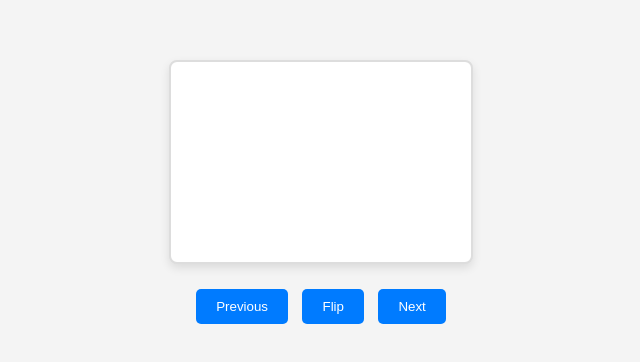
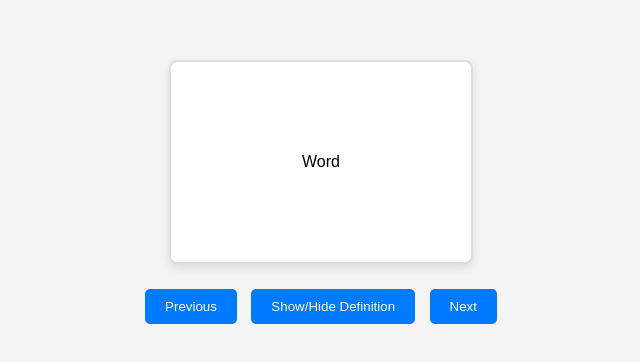
Before and after one commit to learnandbalance/flashcards, a plain HTML site: page index.html in a window 1280 px wide. Shown: the part 206-568 px from the top of the page, without its empty margins (319-959 px from the left). Drawn offline with Linux system fonts and the light colour scheme.

Commit message:
Update index.html

```diff
--- a/index.html
+++ b/index.html
@@ -9,15 +9,16 @@
 <body>
     <div class="flashcard-container">
         <div class="flashcard" id="flashcard">
-            <div class="question" id="question"></div>
-            <div class="answer" id="answer"></div>
+            <div class="question" id="question">Word</div>
+            <div class="answer" id="answer">Definition</div>
         </div>
         <div class="controls">
             <button id="prev" onclick="prevFlashcard()">Previous</button>
-            <button id="flip" onclick="flipFlashcard()">Flip</button>
+            <button id="show" onclick="toggleAnswer()">Show/Hide Definition</button>
             <button id="next" onclick="nextFlashcard()">Next</button>
         </div>
     </div>
+
     <script src="script.js"></script>
 </body>
 </html>
```
